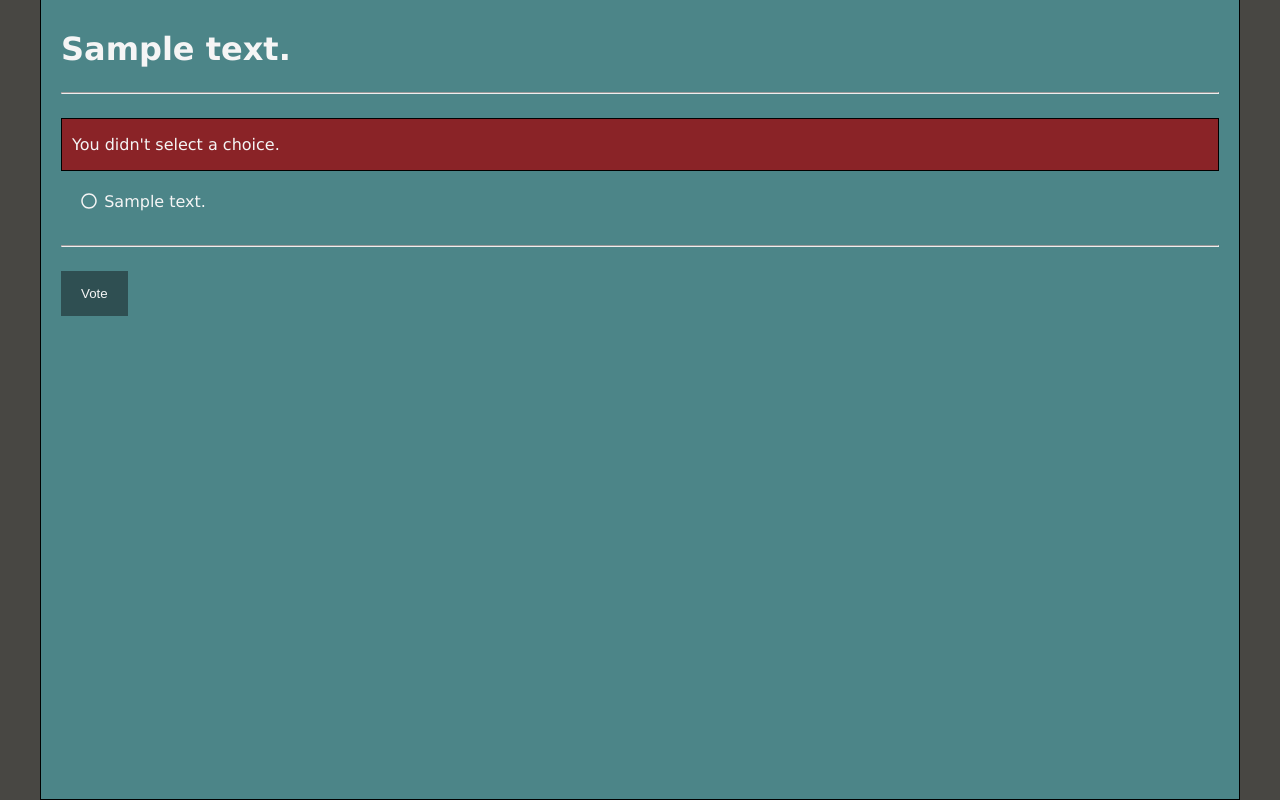
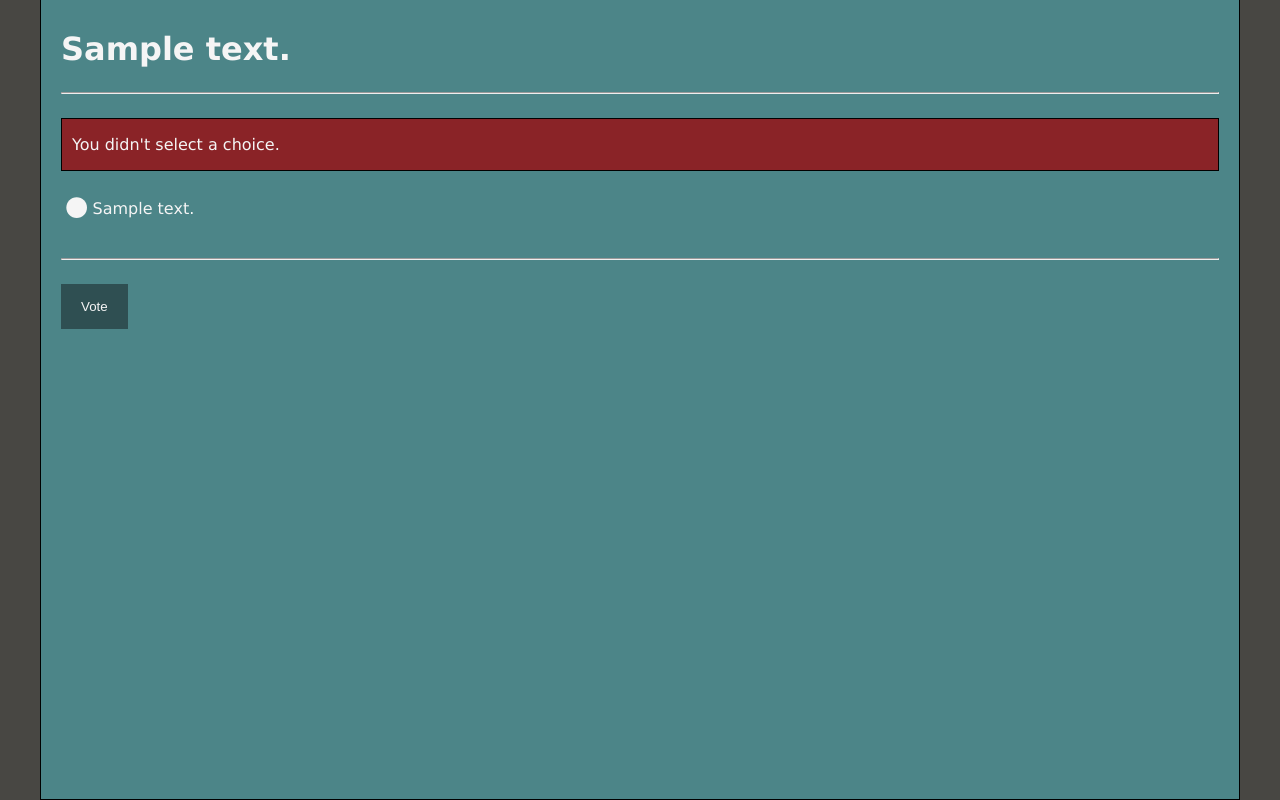
Before and after one commit to Rokudoku/Django-Strawpoll-WebApp, a Django app: page /polls/1/vote/ in a window 1280 px wide. Shown: the part 142-942 px from the top of the page. Run offline with Django 3.2, Linux system fonts and the light colour scheme; tables that the repository leaves empty hold one stand-in row (values such as "Sample post"); some libraries are stand-ins or nearby versions.

Commit message:
Improved radio buttons.
Appearance/layout changes.

```diff
--- a/polls/static/polls/css/style.css
+++ b/polls/static/polls/css/style.css
@@ -50,12 +50,14 @@ hr {
 }
 
 input[type="radio"] {
-    margin: 1em 0;
+    margin: 1.5em 0;
     /* using custom radio buttons */
     opacity: 0;
+    width: 0;
 }
 input[type="radio"] + label {
     cursor: pointer;
+    overflow: auto;
 }
 
 /*
--- a/polls/templates/polls/detail.html
+++ b/polls/templates/polls/detail.html
@@ -17,7 +17,7 @@
             {% for choice in question.choice_set.all %}
                 <input type="radio" name="choice" id="choice{{ forloop.counter }}" value="{{ choice.id }}" />
                 <label for="choice{{ forloop.counter }}">
-                    <i class="far fa-circle fa-fw"></i>
+                    <i class="fas fa-circle fa-lg"></i>
                     {{ choice.choice_text }}
                 </label><br />
             {% endfor %}
```
